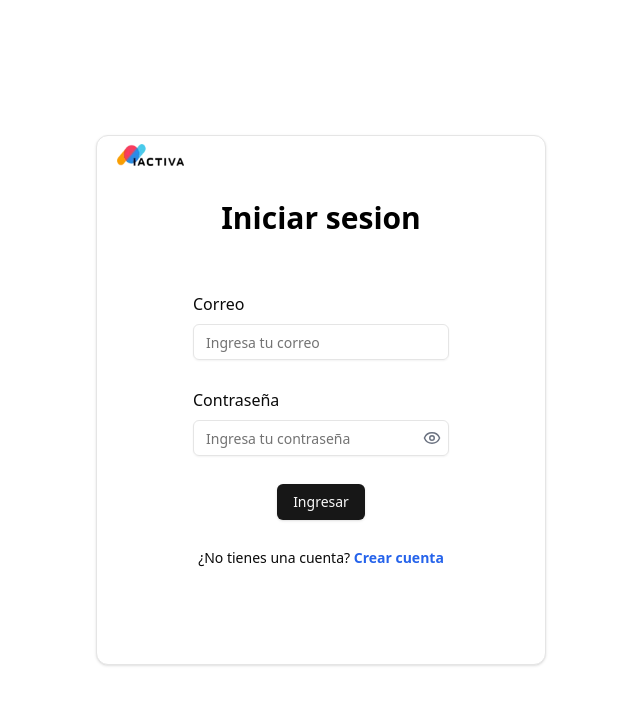
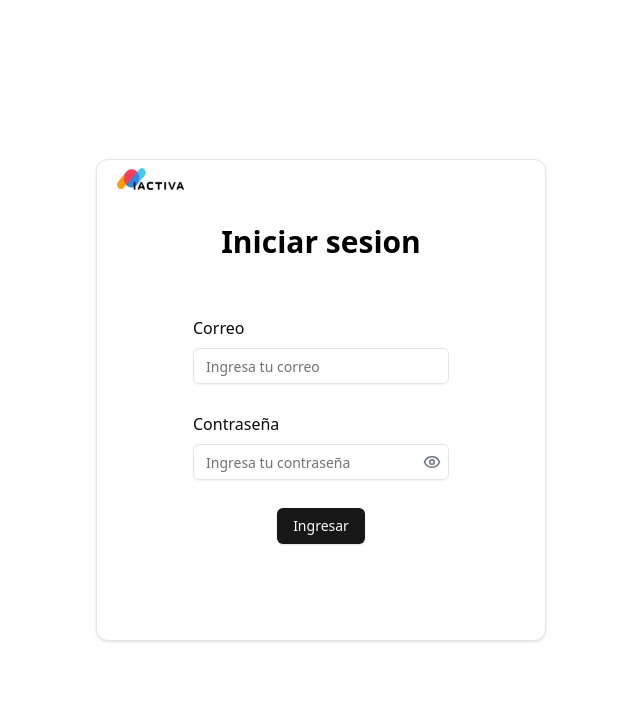
Before and after one commit to info-iactiva/next-gac-content-plataform, a Next.js app: page /login in a window 1280 px wide. Shown: the top 704 px of the page, without its empty margins (319-959 px from the left). Built offline with nearby package versions, Linux system fonts and the light colour scheme.

Commit message:
feat: no create accont

```diff
--- a/src/app/login/page.tsx
+++ b/src/app/login/page.tsx
@@ -212,17 +212,6 @@ export default function Login() {
                 <Button type="submit">Ingresar</Button>
               </div>
 
-              <div className="w-full text-center text-xs md:text-sm">
-                ¿No tienes una cuenta?{" "}
-                <button
-                  type="button"
-                  onClick={() => router.push('/register')}
-                  className="text-blue-600 hover:underline font-semibold"
-                >
-                  Crear cuenta
-                </button>
-              </div>
-
           </form>
 
         </FormProvider>
```
